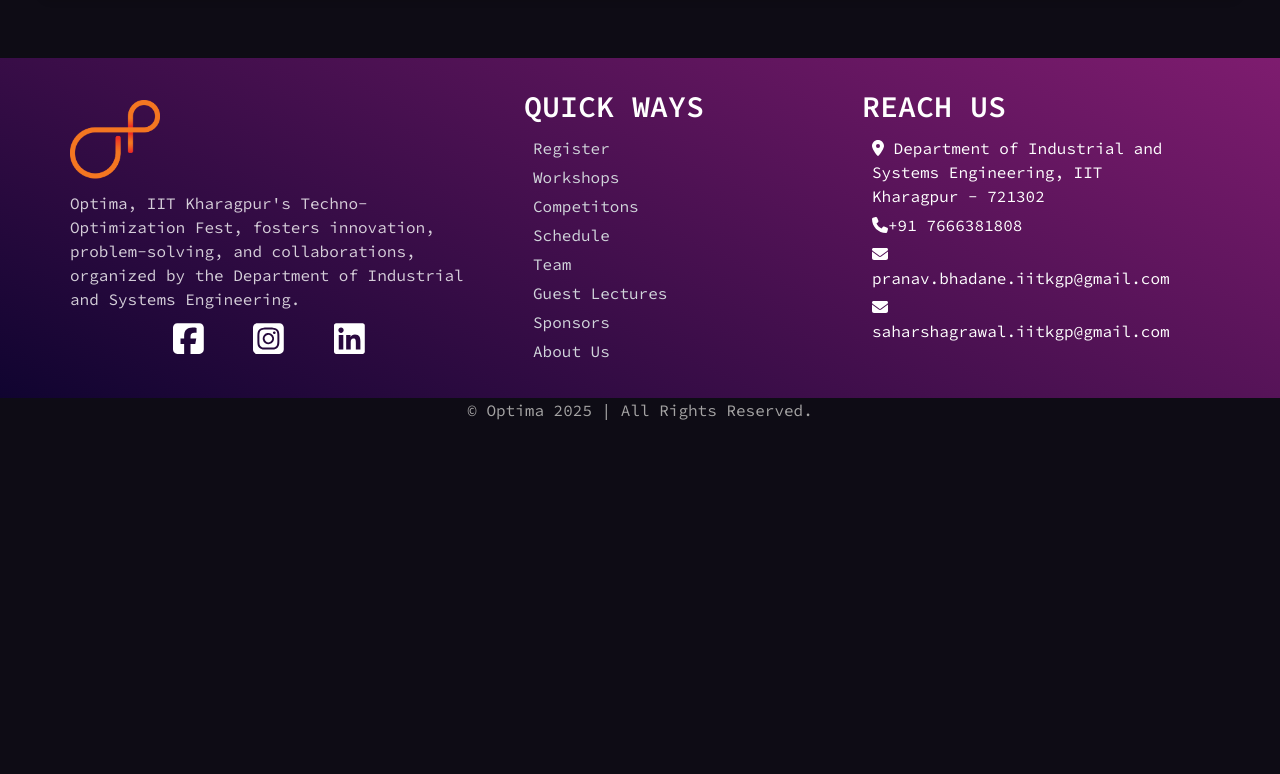
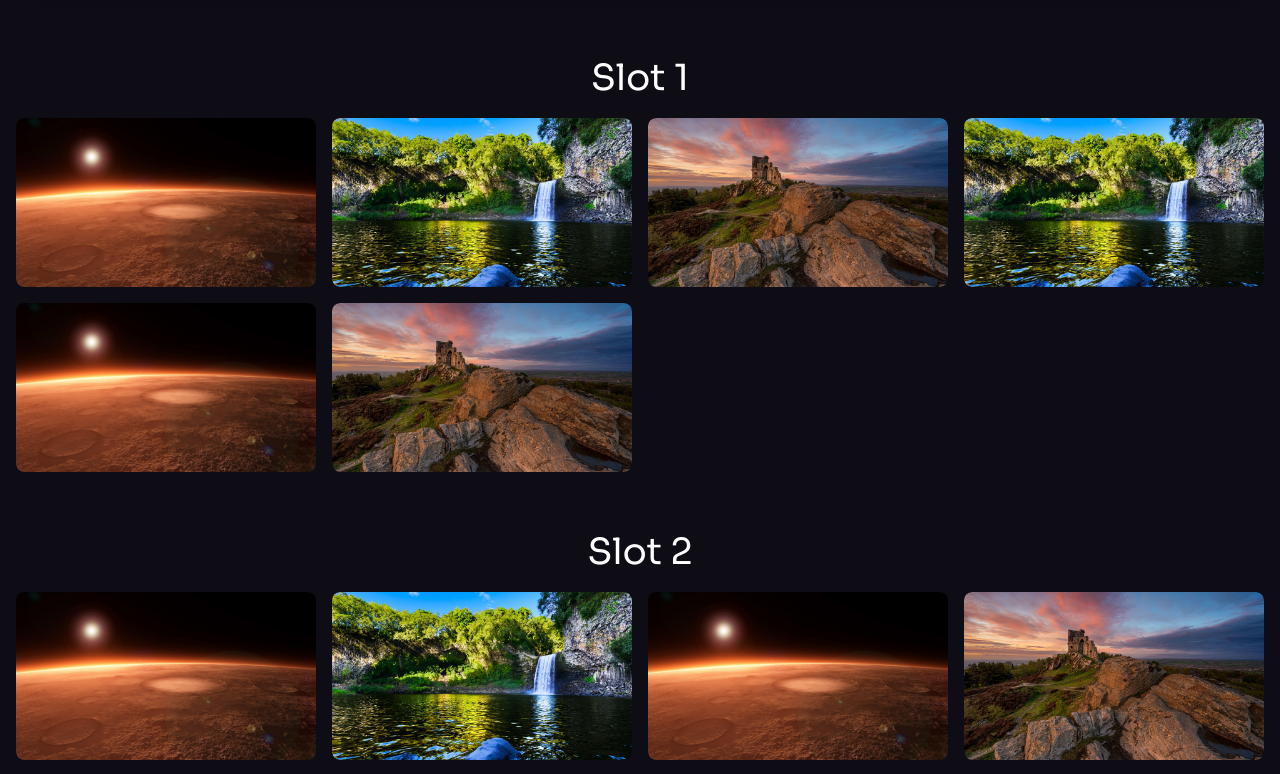
Before and after one commit to shani8828/repo1, a React (Vite) app: page /gallery in a window 1280 px wide. Shown: the part 743-1517 px from the top of the page. Before the commit the page ends 1165 px from the top, so only its background shows below. Built offline with nearby package versions, Linux system fonts and the light colour scheme.

Commit message:
gallery sections added

```diff
--- a/src/components/Gallery.jsx
+++ b/src/components/Gallery.jsx
@@ -5,6 +5,8 @@
 import { GradientLight } from "./design/Benefits";
 import ClipPath from "../assets/svg/ClipPath";
 import TopCaraousal from "./design/CustomPaging";
+import GallerySlot1 from "./design/GallerySlot1";
+import GallerySlot2 from "./design/GallerySlot2";
 
 const Gallery = () => {
   return (
@@ -17,6 +19,14 @@
         <div className="custom-slider-wrapper">
           <TopCaraousal />
         </div>
+        <div className="mt-15">
+          <h1 className="flex items-center justify-center text-xl md:text-3xl lg:text-4xl my-5">Slot 1</h1>
+          <GallerySlot1/>
+        </div>
+        <div className="mt-15">
+          <h1 className="flex items-center justify-center text-xl md:text-3xl lg:text-4xl my-5">Slot 2</h1>
+          <GallerySlot2/>
+        </div>
       </div>
     </section>
   );
--- a/src/components/OptimaCss/Gallery.css
+++ b/src/components/OptimaCss/Gallery.css
@@ -71,3 +71,65 @@
       font-size: 10px;
     }
   }
+
+
+
+
+  /*slot 1*/
+  /* Gallery container: Grid layout */
+.GallerySlot1-container {
+    display: grid;
+    grid-template-columns: repeat(2, 1fr);
+    gap: 16px;
+  }
+
+  @media (min-width: 768px) {
+    .GallerySlot1-container {
+      grid-template-columns: repeat(3, 1fr);
+    }
+  }
+
+  @media (min-width: 1024px) {
+    .GallerySlot1-container {
+      grid-template-columns: repeat(4, 1fr);
+    }
+  }
+
+  /* Individual gallery item */
+  .GallerySlot1-item {
+    position: relative;
+    overflow: hidden;
+    border-radius: 8px;
+  }
+
+  .GallerySlot1-img {
+    width: 100%;
+    height: 100%;
+    object-fit: cover;
+    border-radius: 8px;
+    transition: transform 0.3s ease-in-out;
+  }
+
+
+  /* Shine effect */
+  .GallerySlot1-shine {
+    position: absolute;
+    top: 0;
+    left: -150%;
+    width: 300%;
+    height: 100%;
+    background: linear-gradient(
+      120deg,
+      rgba(255, 255, 255, 0.1) 0%,
+      rgba(255, 255, 255, 0.5) 50%,
+      rgba(255, 255, 255, 0.1) 100%
+    );
+    transform: skewX(-25deg);
+    opacity: 0;
+    transition: all 0.7s ease, opacity 0.3s ease;
+  }
+
+  .GallerySlot1-item:hover .GallerySlot1-shine {
+    left: 100%;
+    opacity: 1;
+  }
--- /dev/null
+++ b/src/components/design/GallerySlot1.jsx
@@ -0,0 +1,31 @@
+import React from "react";
+import '../OptimaCss/Gallery.css'; // Custom CSS file for styles
+import { GradientLight } from "./Benefits";
+
+const GallerySlot1 = () => {
+  const images = [
+    "mars1.jpg",
+    "nature.jpg",
+    "wall.jpg",
+    "nature.jpg",
+    "mars1.jpg",
+    "wall.jpg",
+  ];
+
+  return (
+    <div className="GallerySlot1-container">
+      {images.map((image, index) => (
+        <div key={index} className="GallerySlot1-item">
+          <img
+            src={image}
+            alt={`Gallery image ${index + 1}`}
+            className="GallerySlot1-img"
+          />
+          <div className="GallerySlot1-shine"></div>
+        </div>
+      ))}
+    </div>
+  );
+};
+
+export default GallerySlot1;
--- /dev/null
+++ b/src/components/design/GallerySlot2.jsx
@@ -0,0 +1,33 @@
+import React from "react";
+import '../OptimaCss/Gallery.css'; // Custom CSS file for styles
+import { GradientLight } from "./Benefits";
+
+const GallerySlot2 = () => {
+  const images = [
+    "mars1.jpg",
+    "nature.jpg",
+    "mars1.jpg",
+    "wall.jpg",
+    "wall.jpg",
+    "nature.jpg",
+    "mars1.jpg",
+    "wall.jpg",
+  ];
+
+  return (
+    <div className="GallerySlot1-container">
+      {images.map((image, index) => (
+        <div key={index} className="GallerySlot1-item">
+          <img
+            src={image}
+            alt={`Gallery image ${index + 1}`}
+            className="GallerySlot1-img"
+          />
+          <div className="GallerySlot1-shine"></div>
+        </div>
+      ))}
+    </div>
+  );
+};
+
+export default GallerySlot2;
```
